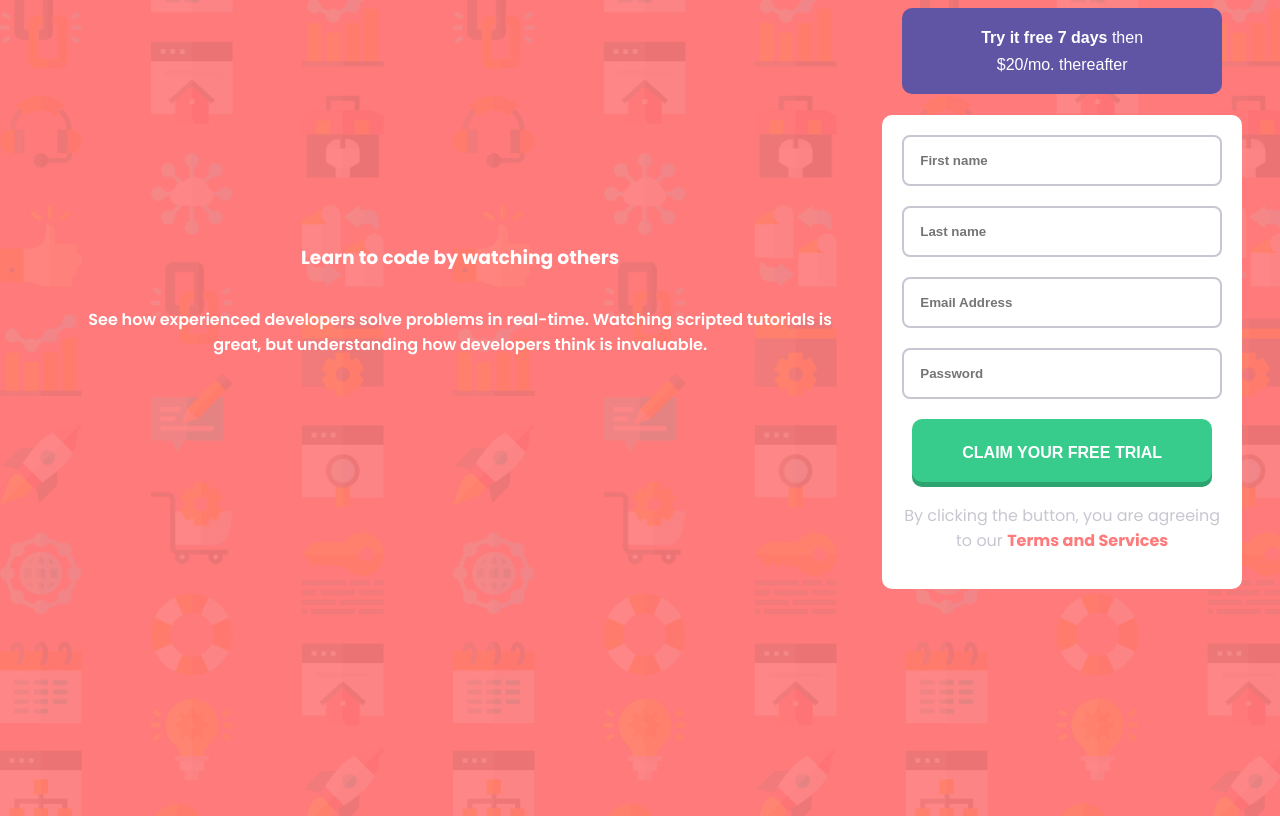
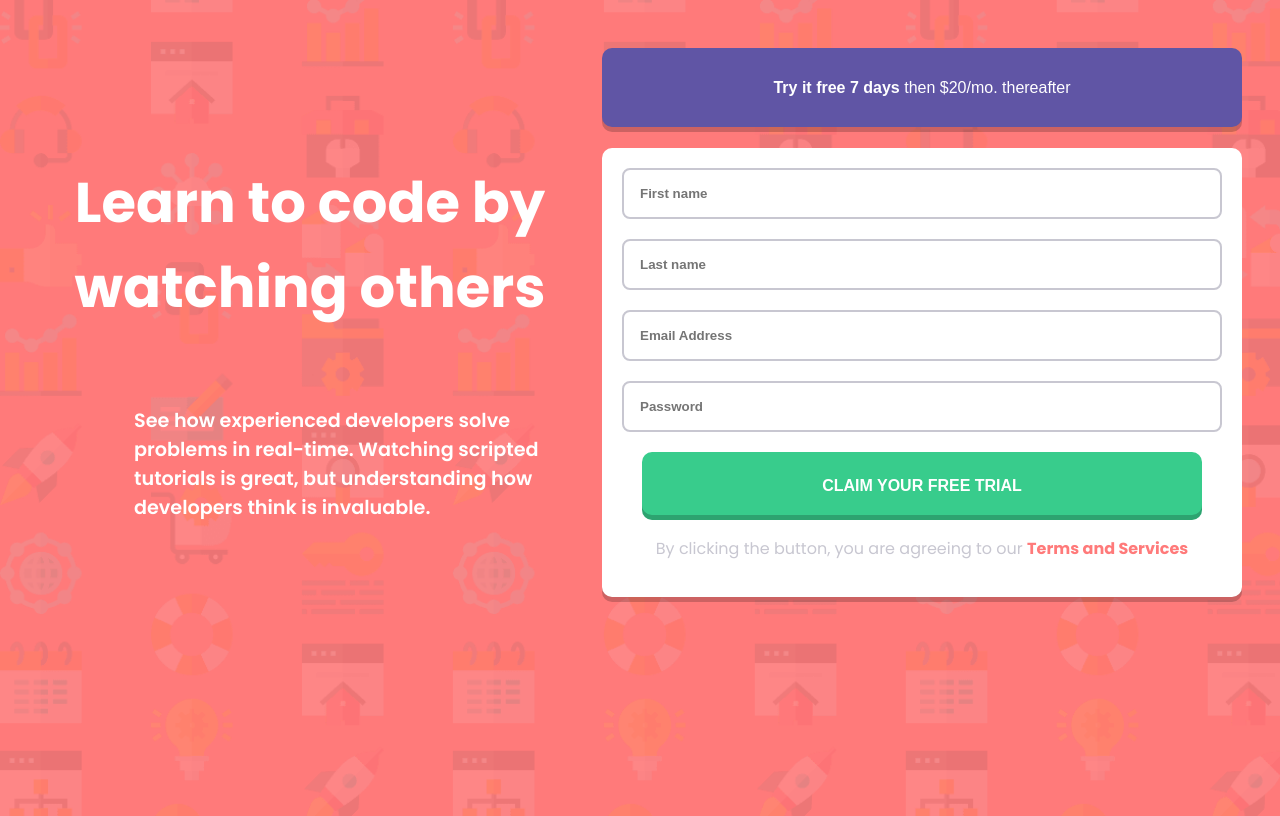
Before and after one commit to Jd33n27/React-intro-form-component, a React (Vite) app: page / in a window 1280 px wide. Built offline with nearby package versions, Linux system fonts and the light colour scheme.

Commit message:
done with desktop and responsive styling

```diff
--- a/src/App.css
+++ b/src/App.css
@@ -2,5 +2,5 @@
     overflow: hidden;
     display: grid;
     place-items: center;
-    padding: 0 30px;
+    padding: 30px;
 }
--- a/src/components/button/button.module.css
+++ b/src/components/button/button.module.css
@@ -17,7 +17,8 @@
 .variant-secondary {
   background-color: var(--Purple-700);
   padding: 0px 30px;
-  max-width: 20rem;
+  width: 20rem;
+  box-shadow: 0 5px 0px rgba(0, 0, 0, 0.2);
   line-height: 1.7rem;
   margin-bottom: 1.3rem;
 }
@@ -34,3 +35,14 @@
 .variant-primary:hover {
   background-color: var(--lightGreen);
 }
+
+@media (min-width: 680px) {
+  .variant-secondary {
+    width: 40rem;
+    padding: 10px 0;
+  }
+
+  .variant-primary {
+    width: 35rem;
+  }
+}
--- a/src/components/introText/introText.module.css
+++ b/src/components/introText/introText.module.css
@@ -8,3 +8,17 @@
   font-weight: 600;
   text-align: center;
 }
+
+@media (min-width: 680px) {
+  .heading{
+  font-weight: 800;
+  font-size: 3.5rem;
+  }
+
+  .paragraph{
+    font-weight: 600;
+    font-size: 1.2rem;
+    text-align: start;
+    padding-left: 4rem;
+  }
+}
--- a/src/components/signUpForm/signUpForm.module.css
+++ b/src/components/signUpForm/signUpForm.module.css
@@ -1,3 +1,8 @@
+.signUpFormContainer{
+  padding: 10px 0;
+  max-width: 1440px;
+}
+
 .formField {
   background-color: white;
   flex-direction: column;
@@ -6,6 +11,7 @@
   padding: 20px;
   border: none;
   border-radius: 10px;
+  box-shadow: 0 5px 0px rgba(0, 0, 0, 0.2);
 }
 
 .formContainer {
@@ -18,7 +24,8 @@
 
 @media (min-width: 680px) {
   .signUpFormContainer {
-    display: flex;
-    flex-direction: row;
+    display: grid;
+    grid-template-columns: 2fr 2fr;
+    gap: 20px;
   }
 }
```
